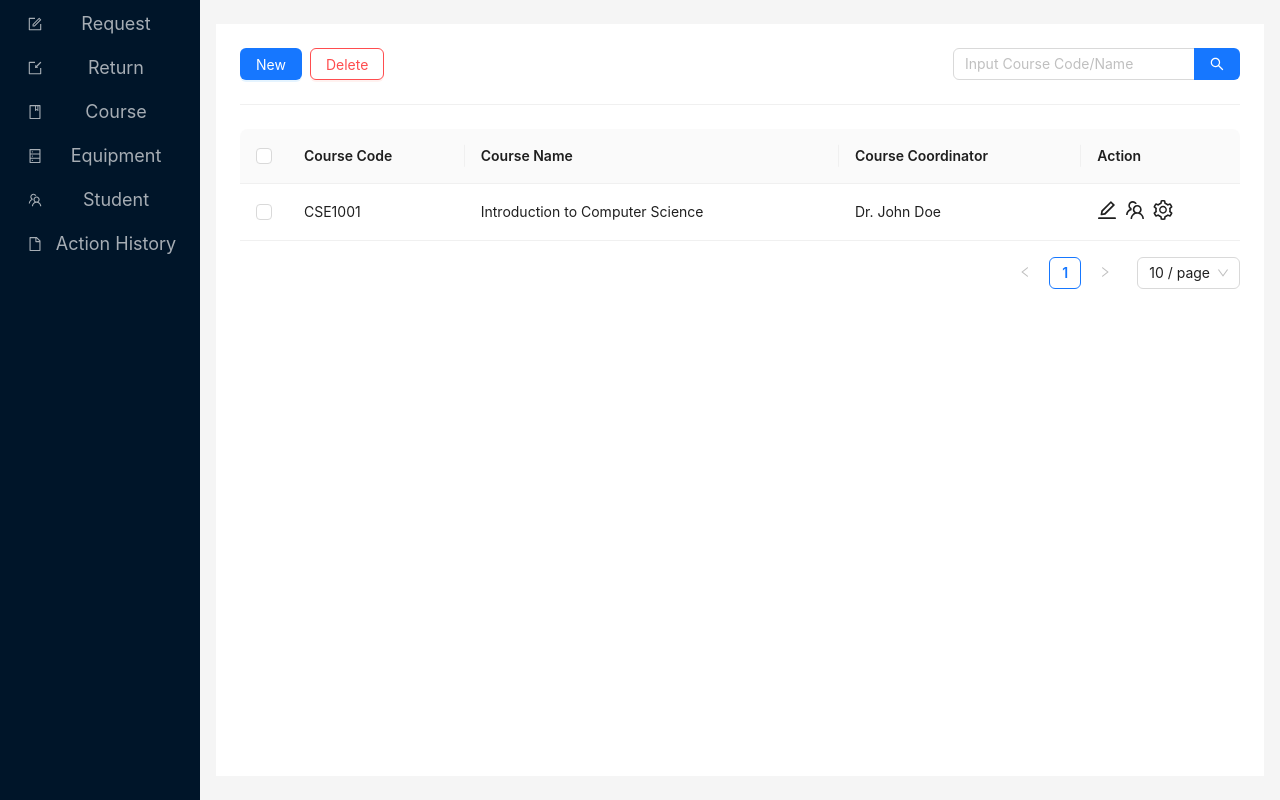
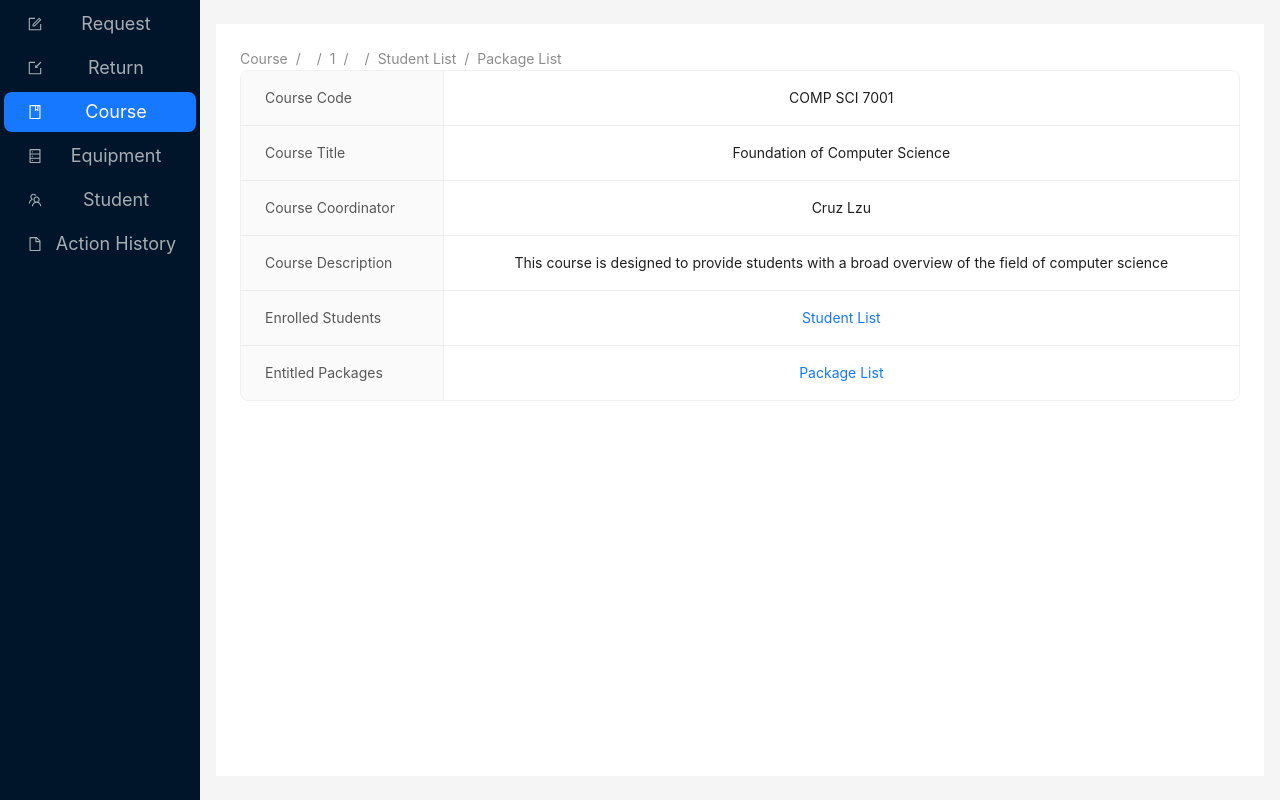
Before and after one commit to WanxiaJaneYang/Labman, a React (Create React App) app in the folder LabMan-Frontend/: page /admin/course/1 in a window 1280 px wide. Built offline with nearby package versions, Linux system fonts and the light colour scheme.

Commit message:
save progress

```diff
--- a/LabMan-Frontend/src/components/layout/MyLayout.jsx
+++ b/LabMan-Frontend/src/components/layout/MyLayout.jsx
@@ -9,12 +9,18 @@ const MyLayout = ({ children, menuItems }) => {
 	const [selectedKey, setSelectedKey] = React.useState(window.location.pathname);
 	const navigate = useNavigate();
 	useEffect(() => {
-		setSelectedKey(window.location.pathname);
+		setSelectedKey(getFirstTwoPathSegments(location.pathname));
 	}, [location]);
 
 	const {
 		token: { colorBgContainer },
 	} = theme.useToken();
+
+	const getFirstTwoPathSegments = (pathname) => {
+		const segments = pathname.split("/");
+		return `/${segments[1]}/${segments[2]}`;
+	};
+
 	return (
 		<Layout>
 			<Sider
--- /dev/null
+++ b/LabMan-Frontend/src/pages/Admin/CourseDetailPage/index.js
@@ -0,0 +1,24 @@
+import {Descriptions} from "antd";
+import { useParams } from "react-router-dom";
+
+const CourseDetailPage = () => {
+	const {course_id} = useParams();
+	return(
+		<>
+			<Descriptions bordered column={2}>
+				<Descriptions.Item label="Course Code" span={2}>COMP SCI 7001</Descriptions.Item>
+				<Descriptions.Item label="Course Title" span={2}>Foundation of Computer Science</Descriptions.Item>
+				<Descriptions.Item label="Course Coordinator" span={2}>Cruz Lzu</Descriptions.Item>
+				<Descriptions.Item label="Course Description" span={2}>This course is designed to provide students with a broad overview of the field of computer science</Descriptions.Item>
+				<Descriptions.Item label="Enrolled Students" span={2}>
+					<a href={"/admin/course/"+course_id+"/student_list"}>Student List</a>
+				</Descriptions.Item>
+				<Descriptions.Item label="Entitled Packages" span={2}>
+					<a href={"/admin/course/"+course_id+"/package_list"}>Package List</a>
+				</Descriptions.Item>
+			</Descriptions>
+		</>
+	);
+};
+
+export default CourseDetailPage;
--- /dev/null
+++ b/LabMan-Frontend/src/pages/Admin/CoursePage/Components/Buttons/ShowDetailButton/index.js
@@ -0,0 +1,24 @@
+import { Tooltip } from "antd";
+import { useNavigate } from "react-router";
+import {ZoomInOutlined} from "@ant-design/icons";
+
+const ShowDetailButton = ({course_id}) => {
+	const navigate = useNavigate();
+
+	const onClick = () => {
+		navigate(`/admin/course/${course_id}`);
+	};
+
+	return(
+		<>
+			<Tooltip title={"Show course detail"}>
+				<ZoomInOutlined
+					style={{fontSize: "20px"}}
+					onClick={onClick}
+				/>
+			</Tooltip>
+		</>
+	);
+};
+
+export default ShowDetailButton;
--- a/LabMan-Frontend/src/pages/Admin/CoursePage/Components/Buttons/StudentButton/index.js
+++ b/LabMan-Frontend/src/pages/Admin/CoursePage/Components/Buttons/StudentButton/index.js
@@ -13,6 +13,7 @@ const StudentButton = ({course_id}) => {
 					style={{fontSize: "20px"}}
 					onClick={onClick}
 				/>
+
 			</Tooltip>
 		</>
 	);
--- a/LabMan-Frontend/src/pages/Admin/CoursePage/Components/CourseTable/index.js
+++ b/LabMan-Frontend/src/pages/Admin/CoursePage/Components/CourseTable/index.js
@@ -1,9 +1,7 @@
 import {Table, Space} from "antd";
 import {useCourseContext} from "../../Context";
 import {useEffect} from "react";
-import EditCourseButton from "../Buttons/EditCourseButton";
-import StudentButton from "../Buttons/StudentButton";
-import PackageSettingButton from "../Buttons/PackageButton";
+import ShowDetailButton from "../Buttons/ShowDetailButton";
 
 const CourseTable=()=>{
 	const {data, setTableParams, loading, tableParams, fetchData, selectedRows, setSelectedRows}=useCourseContext();
@@ -24,9 +22,7 @@ const CourseTable=()=>{
 			title: "Action",
 			render: (_, record) => (
 				<Space>
-					<EditCourseButton record={record}/>
-					<StudentButton course_id={record.course_id}/>
-					<PackageSettingButton course_id={record.course_id}/>
+					<ShowDetailButton course_id={record.course_id}/>
 				</Space>
 
 			)
--- a/LabMan-Frontend/src/pages/Admin/IndividualCoursePage/index.js
+++ b/LabMan-Frontend/src/pages/Admin/IndividualCoursePage/index.js
@@ -1,13 +1,56 @@
-import{ useParams } from "react-router-dom";
+import { Outlet, useParams } from "react-router-dom";
+import { Breadcrumb, Row } from "antd";
+import { Link } from "react-router-dom";
 
 const IndividualCoursePage = () => {
-	const { courseId: course_id } = useParams();
+	const { course_id } = useParams();
+
+	const breadcrumbItems = [
+		{
+			title: "Course",
+			path: "/admin/course",
+			children: [
+				{
+					title: course_id,
+					path: `/admin/course/${course_id}`,
+					children: [
+						{
+							title: "Student List",
+							path: `/admin/course/${course_id}/student_list`,
+						},
+						{
+							title: "Package List",
+							path: `/admin/course/${course_id}/package_list`,
+						},
+					],
+				},
+			],
+		},
+	];
+
+	const renderBreadcrumb = (items) => {
+		return items.map((item, index) => (
+			<>
+				<Breadcrumb.Item key={index}>
+					<Link to={item.path}>{item.title}</Link>
+				</Breadcrumb.Item>
+				{item.children && (
+					<>
+						<Breadcrumb.Separator>/</Breadcrumb.Separator>
+						{renderBreadcrumb(item.children)}
+					</>
+				)}
+			</>
+		));
+	};
+
 	return (
-		<div>
-			<h1>
-                Individual Course Page: {course_id}
-			</h1>
-		</div>
+		<>
+			<Row>
+				<Breadcrumb>{renderBreadcrumb(breadcrumbItems)}</Breadcrumb>
+			</Row>
+			<Outlet />
+		</>
 	);
 };
 
--- /dev/null
+++ b/LabMan-Frontend/src/pages/Admin/StudentListPage/Components/Buttons/SearchStudentBar/index.js
@@ -0,0 +1,16 @@
+import {Input} from "antd";
+
+const {Search} = Input;
+const SearchStudentBar = () => {
+
+	const onSearch = (value) => {
+		console.log("onSearch, value:", value);
+
+	};
+
+	return (
+		<Search placeholder="Input Student ID" onSearch={onSearch} enterButton />
+	);
+};
+
+export default SearchStudentBar;
--- /dev/null
+++ b/LabMan-Frontend/src/pages/Admin/StudentListPage/Components/StudentListTable/index.js
@@ -0,0 +1,44 @@
+import { Table } from "antd";
+import { useStudentListContext } from "../../Context";
+import { useEffect } from "react";
+
+const StudentListTable = () => {
+	const { data,fetchData, tableParams, setTableParams, loading } = useStudentListContext();
+
+	const columns = [
+		{
+			title: "Student ID",
+			dataIndex: "student_id",
+		},
+	];
+
+	useEffect(() => {
+		fetchData();
+	}, []);
+
+	useEffect(() => {
+		setTableParams({
+			...tableParams,
+			pagination: {
+				...tableParams.pagination,
+				total: data ? data.length : 0,
+			},
+		});
+	}, [data]);
+
+	return (
+		<>
+			<Table
+				dataSource={data}
+				pagination={{
+					...tableParams.pagination,
+					total: data ? data.length : 0,
+				}}
+				loading={loading}
+				columns={columns}
+			/>
+		</>
+	);
+};
+
+export default StudentListTable;
--- /dev/null
+++ b/LabMan-Frontend/src/pages/Admin/StudentListPage/Context/index.js
@@ -0,0 +1,44 @@
+import { useContext,createContext, useState} from "react";
+
+const StudentListContext = createContext();
+
+export const useStudentListContext = () => {
+	return useContext(StudentListContext);
+};
+
+const StudentListProvider = ({ children, course_id }) => {
+	const [data, setData] = useState([]);
+	const [loading, setLoading] = useState(false);
+	const [tableParams, setTableParams] = useState({
+		pagination: {
+			current: 1,
+			pageSize: 10,
+			showSizeChanger: true,
+			pageSizeOptions: ["5", "10", "20", "50"],
+			total: 0,
+		},
+	});
+
+	const fetchData = async () => {
+		setLoading(true);
+		console.log("course_id:", course_id);
+		setData([]);
+		setLoading(false);
+	};
+
+	return (
+		<StudentListContext.Provider value={
+			{
+				data,
+				loading,
+				tableParams,
+				setTableParams,
+				fetchData,
+			}
+		}>
+			{children}
+		</StudentListContext.Provider>
+	);
+};
+
+export default StudentListProvider;
--- a/LabMan-Frontend/src/pages/Admin/StudentListPage/index.js
+++ b/LabMan-Frontend/src/pages/Admin/StudentListPage/index.js
@@ -1,13 +1,23 @@
 import { useParams } from "react-router-dom";
+import StudentListProvider from "./Context";
+import StudentListTable from "./Components/StudentListTable";
+import SearchStudentBar from "./Components/Buttons/SearchStudentBar";
+import { Row ,Space, Divider} from "antd";
 
 const StudentListPage = () => {
 	const { course_id } = useParams();
 	return (
-		<div>
-			<h1>
-                Student List Page: {course_id}
-			</h1>
-		</div>
+		<>
+			<Row justify={"end"} >
+				<Space>
+					<SearchStudentBar />
+				</Space>
+			</Row>
+			<Divider/>
+			<StudentListProvider course_id={course_id}>
+				<StudentListTable/>
+			</StudentListProvider>
+		</>
 	);
 };
 
--- a/LabMan-Frontend/src/routes/index.js
+++ b/LabMan-Frontend/src/routes/index.js
@@ -11,6 +11,7 @@ import BorrowPage from "../pages/Admin/BorrowPage";
 import CoursePage from "../pages/Admin/CoursePage";
 import IndividualCoursePage from "../pages/Admin/IndividualCoursePage";
 import StudentList from "../pages/Admin/StudentListPage";
+import CourseDetailPage from "../pages/Admin/CourseDetailPage";
 
 const routes = [
 	{
@@ -56,19 +57,20 @@ const routes = [
 			{
 				path: "course",
 				element:<CoursePage />,
+			},
+			{
+				path: "course/:course_id",
+				element: <IndividualCoursePage />, // Use CourseDetailsLayout here
 				children: [
 					{
-						path: ":courseId",
-						element: <IndividualCoursePage />,
-						children: [
-							{
-								path: "students",
-								element: <StudentList />,
-							},
-						],
+						index: true, // Set IndividualCoursePage as the default child route
+						element: <CourseDetailPage />,
 					},
-				],
-			}
+					{
+						path: "student_list",
+						element: <StudentList />,
+					},],
+			},
 		]
 	}
 ];
```
